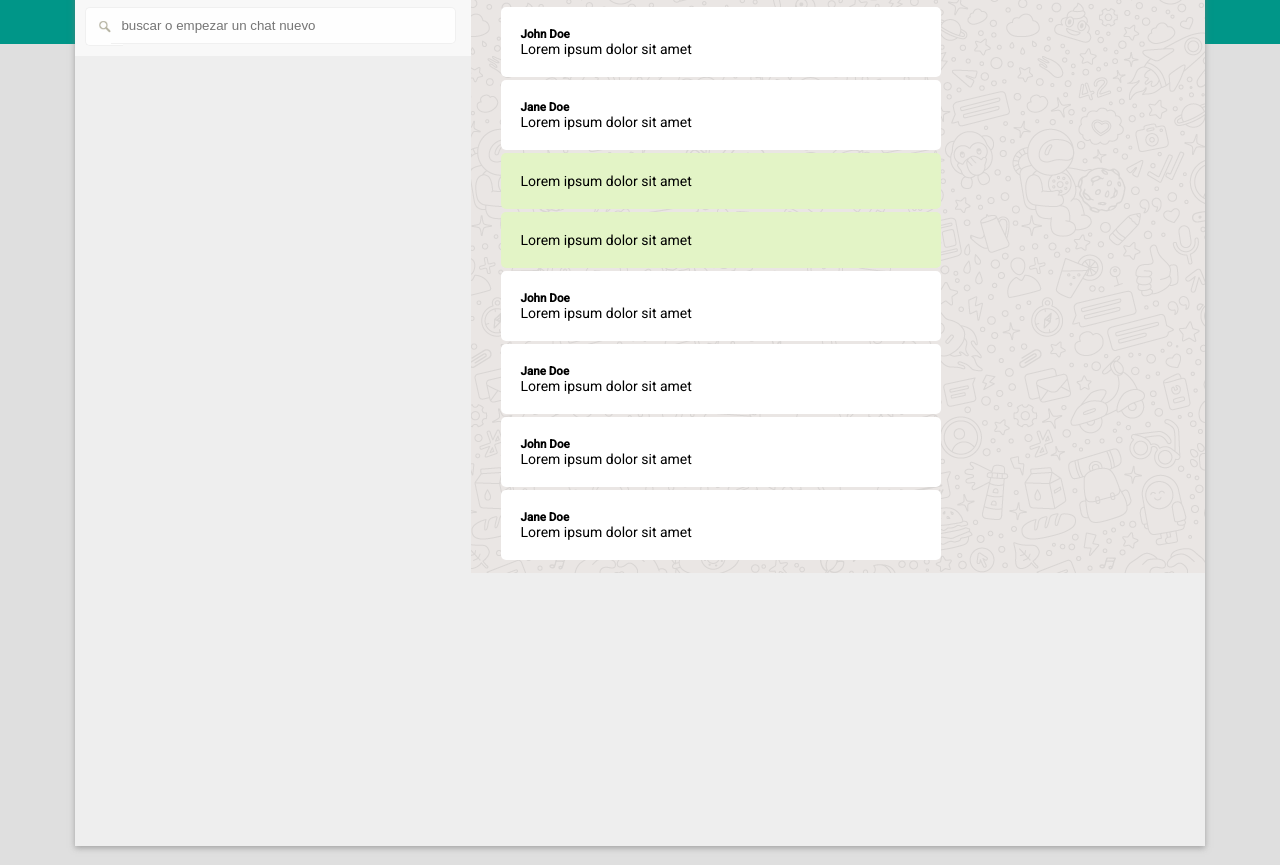
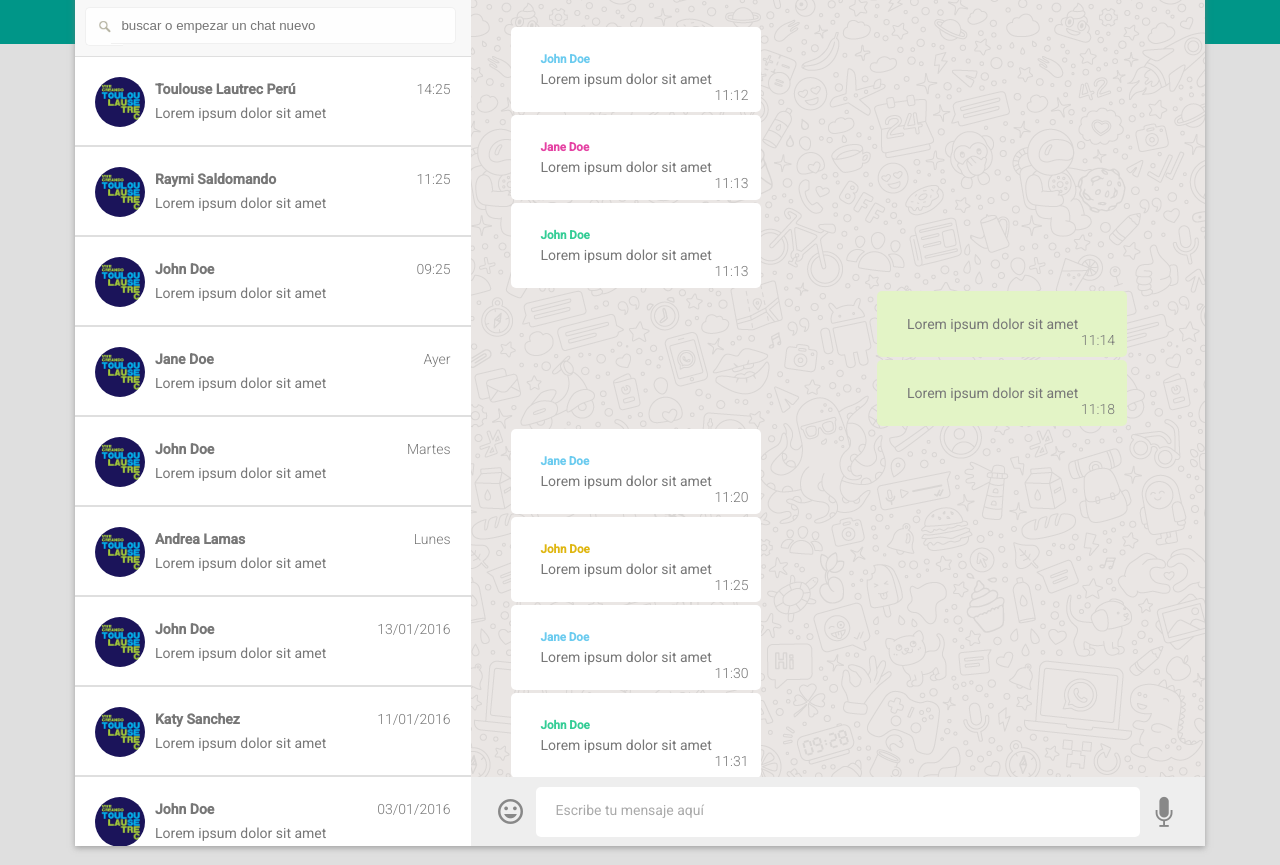
Before and after one commit to angrinfp/Ejercicio-TLS-28-09-2016, a website: page app/index.html in a window 1280 px wide. Shown: the part 83-948 px from the top of the page. Drawn offline with Linux system fonts and the light colour scheme; files whose address does not match are found by name.

Commit message:
wsp terminado

```diff
--- a/app/css/main.css
+++ b/app/css/main.css
@@ -2,20 +2,8 @@
 body {
 	background: #dfdfdf;
 	font-size: 14px;
+	color: #777;
 	font-family: 'Roboto', 'Open Sans';
-}
-
-::-webkit-scrollbar {
-	width: 6px;
-	height: 6px;
-}
-
-::-webkit-scrollbar-thumb {
-	background: rgba(0,0,0,0.2);
-}
-
-::-webkit-scrollbar-track {
-	background: rgba(0,0,0,0.2);
 }
 
 .all-bg::after {
@@ -27,6 +15,11 @@ body {
 	height: 127px;
 	background: #009688;
 	z-index: -1;
+}
+
+::-webkit-scrollbar {
+	width: 6px;
+	height: 6px;
 }
 
 .container {
@@ -48,6 +41,7 @@ body {
 .side {
 	width: 30%;
 	overflow: hidden;
+	max-height: 910px;
 }
 
 .side-header {
@@ -121,12 +115,63 @@ body {
 	border-radius: 5px 0 0 5px;
 }
 
+#chats {
+	overflow-x: hidden;
+	overflow-y: scroll;
+	max-height: 790px;
+}
+
+#chats::-webkit-scrollbar-thumb {
+	background: #dfdfdf;
+}
+
+#chats::-webkit-scrollbar-track {
+	background: #fff;
+}
+
+.side-chat {
+	background: #fff;
+	border-top: 1px solid #dfdfdf;
+	border-bottom: 1px solid #dfdfdf;
+	padding: 20px;
+	box-sizing: border-box;
+	cursor: pointer;
+	clear: both;
+}
+
+.side-chat:hover {
+	background: #eee;
+}
+
+.users {
+	width: 50px;
+	height: 50px;
+	border-radius: 100px;
+	overflow: hidden;
+	float: left;
+}
+
+.users img {
+	width: 100%;
+}
+
+.sc-info {
+	padding: 4px 0px 4px 60px;
+	box-sizing: border-box;
+}
+
+.sc-info h4 {
+	margin-bottom: 8px;
+}
+
 .main {
 	width: 70%;
+	max-height: 910px;
 	position: absolute;
 	right: 0;
 	top: 0;
 	background: #eae6e4;
+	overflow: hidden;
 }
 
 .main-header {
@@ -162,34 +207,100 @@ h4 {
 
 .chat-box {
 	background: url(../image/chat-panel-bg.png);
-	padding: 10px 30px;
+	padding: 30px 40px;
+	box-sizing: border-box;
+	overflow-x: hidden;
+	overflow-y: scroll;
+	max-height: 780px;
+}
+
+.chat-box::-webkit-scrollbar-thumb {
+	background: rgba(0,0,0,0.2);
+}
+
+.chat-box::-webkit-scrollbar-track {
+	background: rgba(0,0,0,0.0);
 }
 
 .chat-bubble {
 	background: #fff;
 	border-radius: 5px;
-	padding: 20px;
-	width: 400px;
+	padding: 25px 12px 25px 30px;
+	box-sizing: border-box;
+	width: 350px;
 	margin-bottom: 3px;
 }
 
 h5 {
-	margin: 0;
+	margin: 0 0 5px 0;
 	padding: 0;
+}
+
+.first-user,
+.fourth-user,
+.sixth-user {
+	color: #6bcbef;
+}
+.second-user,
+.eighth-user {
+	color: #e542a3;
+}
+.third-user,
+.seventh-user {
+	color: #35cd96;
+}
+.fifth-user {
+	color: #dfb610;
 }
 
 .your-chat-bubble {
 	background: #e3f4c6;
 	border-radius: 5px;
-	padding: 20px;
-	width: 400px;
+	padding: 25px 12px 25px 30px;
+	box-sizing: border-box;
+	width: 300px;
 	margin-bottom: 3px;
+	margin-left: 62%;
+}
+
+.time {
+	float: right;
+	font-weight: 300;
+}
+
+footer {
+	width: 100%;
+	padding: 10px 15px;
+	box-sizing: border-box;
+	background: #eee;
+	display: flex;
+	position: relative;
+}
+
+.icon-insert_emoticon,
+.icon-mic {
+	color: #888;
+	margin: 10px 10px;
+	font-size: 30px;
+	cursor: pointer;
+}
+
+.msn {
+	background: #fff;
+	color: #aaa;
+	padding: 15px 20px;
+	width: 85%;
+	border-radius: 5px;
 }
 
 @media(max-width: 1468px) {
 	.container {
 		width: 1230px;
 	}
+
+	.your-chat-bubble {
+	margin-left: 58%;
+}
 }
 
 @media(max-width: 1348px) {
@@ -204,6 +315,15 @@ h5 {
 	.main {
 		width: 65%;
 	}
+
+	.chat-bubble {
+		width: 250px;
+	}
+
+	.your-chat-bubble {
+	width: 250px;
+	margin-left: 56%;
+	}
 }
 
 @media(max-width: 1200px) {
@@ -217,15 +337,22 @@ h5 {
 		margin: 0;
 		padding: 0;
 	}
-}
 
-@media(max-width: 1200px) {
 	.side {
 		width: 40%;
 	}
 
 	.main {
 		width: 60%;
+	}
+
+	.chat-bubble {
+		width: 200px;
+	}
+
+	.your-chat-bubble {
+	width: 200px;
+	margin-left: 64%;
 	}
 }
 
--- a/app/index.html
+++ b/app/index.html
@@ -31,6 +31,107 @@
 			              <input type="text" name="buscar" placeholder="buscar o empezar un chat nuevo" id="search">
 			          </form>
 					</div>
+					<div id="chats">
+						<div class="side-chat">
+							<div class="users">
+								<img src="./image/toulouse-avatar.jpg">
+							</div>
+							<div class="sc-info">
+								<h4>Toulouse Lautrec Perú <span class="time">14:25</span></h4>
+								<p>Lorem ipsum dolor sit amet</p>
+							</div>
+						</div>
+						<div class="side-chat">
+							<div class="users">
+								<img src="./image/toulouse-avatar.jpg">
+							</div>
+							<div class="sc-info">
+								<h4>Raymi Saldomando<span class="time">11:25</span></h4>
+								<p>Lorem ipsum dolor sit amet</p>
+							</div>
+						</div>
+						<div class="side-chat">
+							<div class="users">
+								<img src="./image/toulouse-avatar.jpg">
+							</div>
+							<div class="sc-info">
+								<h4>John Doe<span class="time">09:25</span></h4>
+								<p>Lorem ipsum dolor sit amet</p>
+							</div>
+						</div>
+						<div class="side-chat">
+							<div class="users">
+								<img src="./image/toulouse-avatar.jpg">
+							</div>
+							<div class="sc-info">
+								<h4>Jane Doe<span class="time">Ayer</span></h4>
+								<p>Lorem ipsum dolor sit amet</p>
+							</div>
+						</div>
+						<div class="side-chat">
+							<div class="users">
+								<img src="./image/toulouse-avatar.jpg">
+							</div>
+							<div class="sc-info">
+								<h4>John Doe<span class="time">Martes</span></h4>
+								<p>Lorem ipsum dolor sit amet</p>
+							</div>
+						</div>
+						<div class="side-chat">
+							<div class="users">
+								<img src="./image/toulouse-avatar.jpg">
+							</div>
+							<div class="sc-info">
+								<h4>Andrea Lamas<span class="time">Lunes</span></h4>
+								<p>Lorem ipsum dolor sit amet</p>
+							</div>
+						</div>
+						<div class="side-chat">
+							<div class="users">
+								<img src="./image/toulouse-avatar.jpg">
+							</div>
+							<div class="sc-info">
+								<h4>John Doe<span class="time">13/01/2016</span></h4>
+								<p>Lorem ipsum dolor sit amet</p>
+							</div>
+						</div>
+						<div class="side-chat">
+							<div class="users">
+								<img src="./image/toulouse-avatar.jpg">
+							</div>
+							<div class="sc-info">
+								<h4>Katy Sanchez<span class="time">11/01/2016</span></h4>
+								<p>Lorem ipsum dolor sit amet</p>
+							</div>
+						</div>
+						<div class="side-chat">
+							<div class="users">
+								<img src="./image/toulouse-avatar.jpg">
+							</div>
+							<div class="sc-info">
+								<h4>John Doe<span class="time">03/01/2016</span></h4>
+								<p>Lorem ipsum dolor sit amet</p>
+							</div>
+						</div>
+						<div class="side-chat">
+							<div class="users">
+								<img src="./image/toulouse-avatar.jpg">
+							</div>
+							<div class="sc-info">
+								<h4>Jane Doe<span class="time">31/12/2015</span></h4>
+								<p>Lorem ipsum dolor sit amet</p>
+							</div>
+						</div>
+						<div class="side-chat">
+							<div class="users">
+								<img src="./image/toulouse-avatar.jpg">
+							</div>
+							<div class="sc-info">
+								<h4>John Doe<span class="time">27/12/2015</span></h4>
+								<p>Lorem ipsum dolor sit amet</p>
+							</div>
+						</div>
+					</div>
 				</aside>
 				<section class="main">
 					<header class="main-header">
@@ -52,34 +153,65 @@
 						<div class="chat-bubble">
 							<h5 class="first-user">John Doe</h5>
 							<p>Lorem ipsum dolor sit amet</p>
+							<p class="time">11:12</p>
 						</div>
 						<div class="chat-bubble">
 							<h5 class="second-user">Jane Doe</h5>
 							<p>Lorem ipsum dolor sit amet</p>
+							<p class="time">11:13</p>
+						</div>
+						<div class="chat-bubble">
+							<h5 class="third-user">John Doe</h5>
+							<p>Lorem ipsum dolor sit amet</p>
+							<p class="time">11:13</p>
 						</div>
 						<div class="your-chat-bubble">
 							<p>Lorem ipsum dolor sit amet</p>
+							<p class="time">11:14</p>
 						</div>
 						<div class="your-chat-bubble">
 							<p>Lorem ipsum dolor sit amet</p>
+							<p class="time">11:18</p>
 						</div>
 						<div class="chat-bubble">
-							<h5 class="fourth-user">John Doe</h5>
+							<h5 class="fourth-user">Jane Doe</h5>
 							<p>Lorem ipsum dolor sit amet</p>
+							<p class="time">11:20</p>
 						</div>
 						<div class="chat-bubble">
-							<h5 class="fifth-user">Jane Doe</h5>
+							<h5 class="fifth-user">John Doe</h5>
 							<p>Lorem ipsum dolor sit amet</p>
+							<p class="time">11:25</p>
 						</div>
 						<div class="chat-bubble">
-							<h5 class="sixth-user">John Doe</h5>
+							<h5 class="sixth-user">Jane Doe</h5>
 							<p>Lorem ipsum dolor sit amet</p>
+							<p class="time">11:30</p>
 						</div>
 						<div class="chat-bubble">
-							<h5 class="seventh-user">Jane Doe</h5>
+							<h5 class="seventh-user">John Doe</h5>
 							<p>Lorem ipsum dolor sit amet</p>
+							<p class="time">11:31</p>
+						</div>
+						<div class="chat-bubble">
+							<h5 class="eighth-user">Jane Doe</h5>
+							<p>Lorem ipsum dolor sit amet</p>
+							<p class="time">11:35</p>
+						</div>
+						<div class="your-chat-bubble">
+							<p>Lorem ipsum dolor sit amet</p>
+							<p class="time">11:38</p>
 						</div>
 					</section>
+					<footer>
+						<span class="icon-insert_emoticon">
+						</span>
+						<div class="msn">
+							Escribe tu mensaje aquí
+						</div>
+						<span class="icon-mic">
+						</span>
+					</footer>
 				</section>
 			</div>
 		</div>
```
